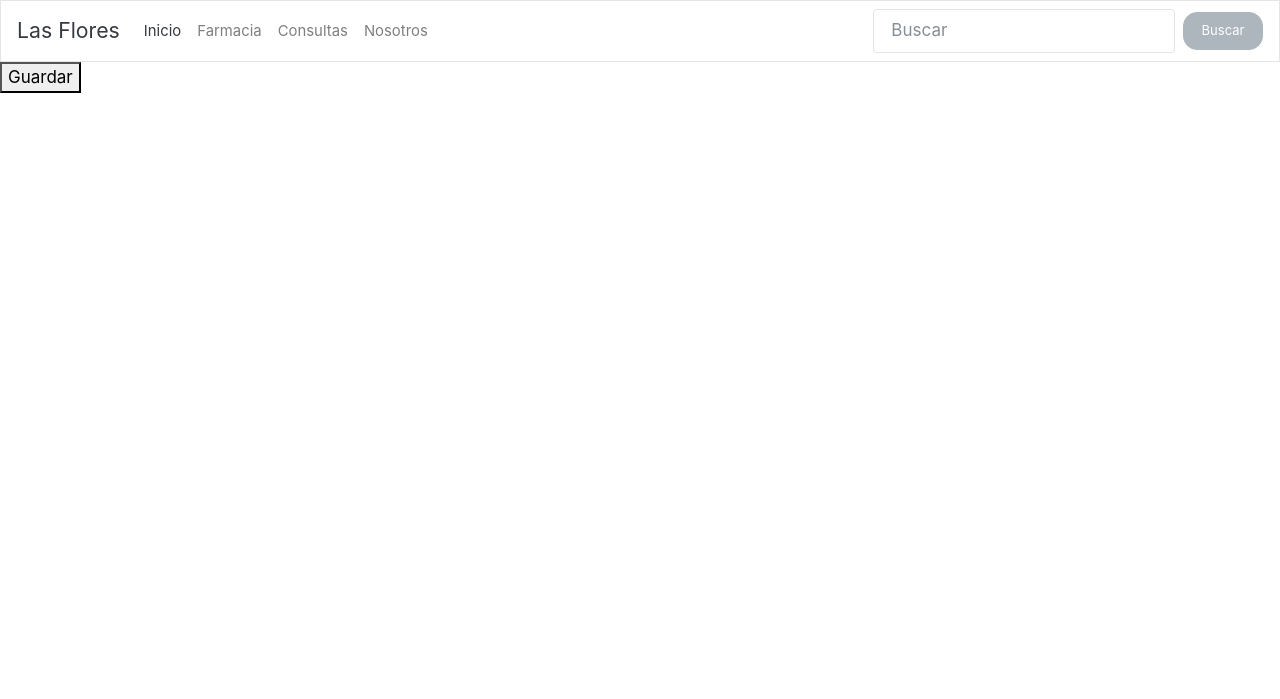
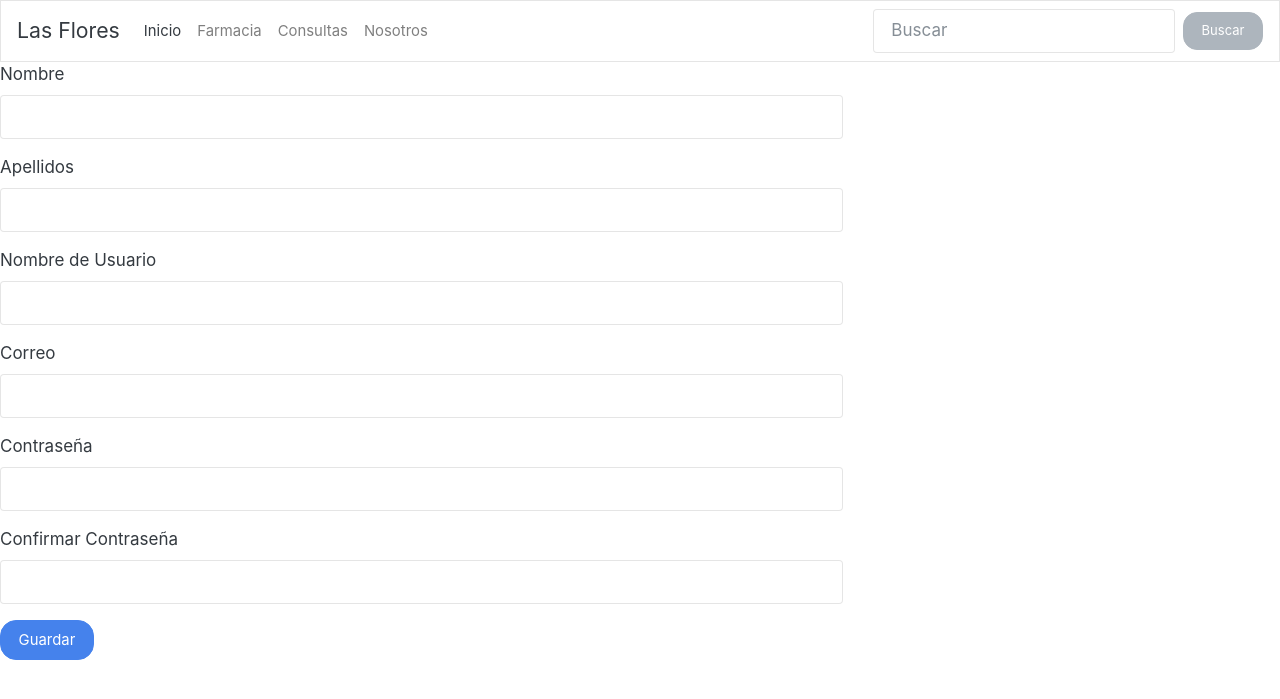
Before and after one commit to MakeGT/HospitalLasFlores, a Django app: template templates/usuarios/usuario_nuevo.html in a window 1280 px wide. Shown: the top 699 px of the page. Run offline with Django 3.2, Linux system fonts and the light colour scheme; the template is opened without the code that fills it, so the values that code supplies are empty; parts of the project's set-up code (start-up, migrations or seed data) failed here and were passed over; some libraries are stand-ins or nearby versions.

Commit message:
EstiloBase

```diff
--- a/templates/inventario/productos_create.html
+++ b/templates/inventario/productos_create.html
@@ -5,7 +5,7 @@
 
 {% block content %}
 
-     <form class"" action="" method="POST" autocomplete="off">
+     <form class"" action="" method="POST" autocomplete="off" style="text-align: inherit">
         {% csrf_token %}
         <br><h4>Nombre del prducto {{form.Nombre}}</h4></br>
         <br><h4>Codigo {{form.Codigo}}</h4></br>
--- a/templates/usuarios/usuario_nuevo.html
+++ b/templates/usuarios/usuario_nuevo.html
@@ -5,9 +5,62 @@
 {% endblock %}
 
 {% block content %}
-    <form class"" action="" method="POST">
+<form method="post" autocomplete="off">
         {% csrf_token %}
-        {{form.as_p}}
-        <button type="submit">Guardar</button>
-    </form>
+        <div class="row">
+          <div class="col-md-8 col-md-offset-2">
+            <div class="form-group">
+              <label>Nombre</label>
+              <input class="form-control" type="text" name="first_name">
+            </div>
+          </div>
+        </div>
+        <div class="row">
+          <div class="col-md-8 col-md-offset-2">
+            <div class="form-group">
+              <label>Apellidos</label>
+              <input class="form-control" type="text" name="last_name">
+            </div>
+          </div>
+        </div>
+        <div class="row">
+          <div class="col-md-8 col-md-offset-2">
+            <div class="form-group">
+              <label>Nombre de Usuario</label>
+              <input class="form-control" type="text" name="username">
+            </div>
+          </div>
+        </div>
+        <div class="row">
+          <div class="col-md-8 col-md-offset-2">
+            <div class="form-group">
+              <label>Correo</label>
+              <input class="form-control" type="text" name="email">
+            </div>
+          </div>
+        </div>
+        <div class="row">
+          <div class="col-md-8 col-md-offset-2">
+            <div class="form-group">
+              <label>Contraseña</label>
+              <input class="form-control" type="password" name="password1">
+            </div>
+          </div>
+        </div>
+        <div class="row">
+          <div class="col-md-8 col-md-offset-2">
+            <div class="form-group">
+              <label>Confirmar Contraseña</label>
+              <input class="form-control" type="password" name="password2">
+            </div>
+          </div>
+        </div>
+        <div class="row">
+          <div class="col-md-8 col-md-offset-2">
+            <div class="form-group">
+              <button class="btn btn-primary" type="submit">Guardar</button>
+            </div>
+          </div>
+        </div>
+      </form>
 {% endblock%}
```
